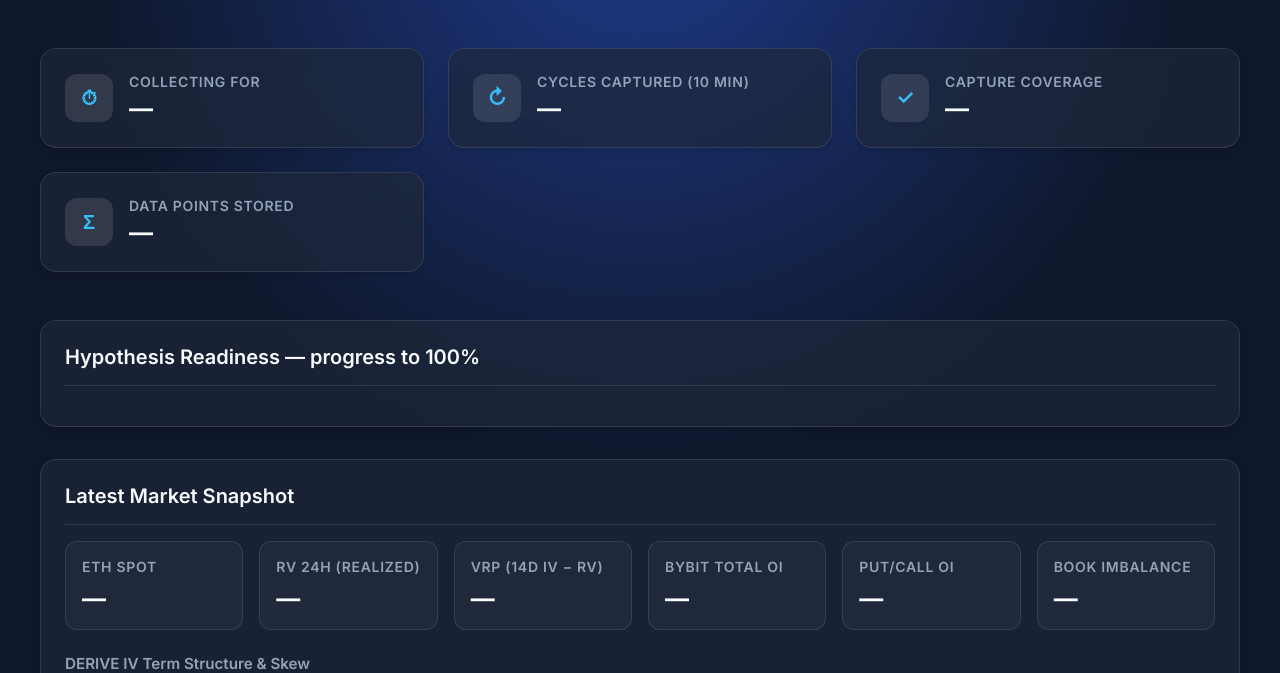
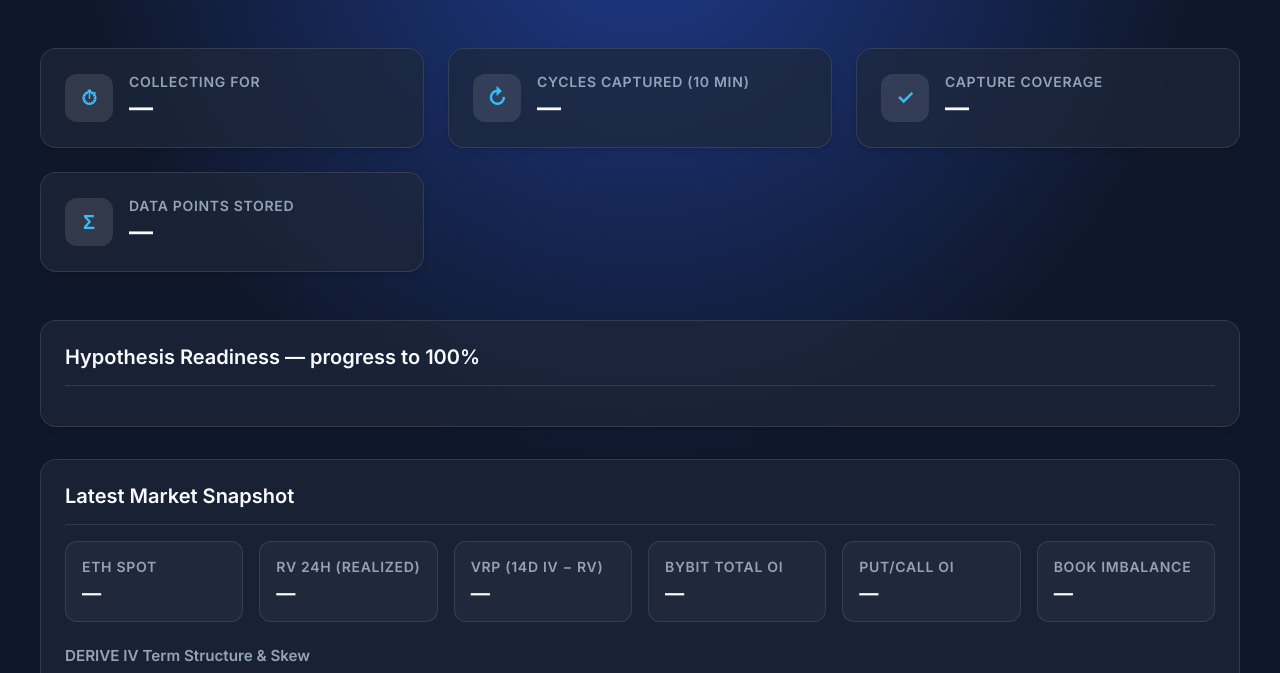
Before and after one commit to bandurkas/opt21, a FastAPI app: page / in a window 1280 px wide. Shown: the part 96-769 px from the top of the page. Run offline with FastAPI, Linux system fonts and the light colour scheme.

Commit message:
fix(dashboard): contain snapshot-card text; muted placeholder style
Long values (accumulating…, large counts) overflowed the snapshot cards: global
.value is 1.5rem with no wrapping. Add min-width:0 + overflow-wrap on flex
children, size .snap .value to 1.2rem, and render placeholders via a muted
italic .pending class. Verified headless at 1280px and 420px (worst case).

Co-Authored-By: Claude Opus 4.8 <noreply@anthropic.com>

```diff
--- a/dashboard/static/app.js
+++ b/dashboard/static/app.js
@@ -47,10 +47,12 @@ async function update() {
         // market snapshot
         const m = d.market;
         document.getElementById('spot').textContent = m.spot ? '$' + fmtInt(m.spot) : '—';
-        document.getElementById('rv').textContent = m.rv_24h != null ? m.rv_24h + '%' : 'accumulating…';
+        const rvEl = document.getElementById('rv');
+        if (m.rv_24h != null) { rvEl.textContent = m.rv_24h + '%'; rvEl.className = 'value'; }
+        else { rvEl.textContent = 'accumulating…'; rvEl.className = 'value pending'; }
         const vrpEl = document.getElementById('vrp');
         if (m.vrp != null) { vrpEl.textContent = (m.vrp >= 0 ? '+' : '') + m.vrp + ' pp'; vrpEl.className = 'value ' + pctClass(m.vrp); }
-        else { vrpEl.textContent = 'accumulating…'; vrpEl.className = 'value'; }
+        else { vrpEl.textContent = 'accumulating…'; vrpEl.className = 'value pending'; }
         document.getElementById('oi').textContent = fmtInt(m.bybit.total_oi);
         document.getElementById('pcr').textContent = m.bybit.pcr_oi ?? '—';
         const imbEl = document.getElementById('imb');
--- a/dashboard/static/style.css
+++ b/dashboard/static/style.css
@@ -112,6 +112,11 @@ h1 {
 .balance-info {
     display: flex;
     flex-direction: column;
+    min-width: 0;                 /* let text wrap instead of overflowing the card */
+}
+.balance-info .value {
+    overflow-wrap: anywhere;
+    line-height: 1.2;
 }
 
 .tables-section {
@@ -228,13 +233,31 @@ tr:hover td {
 
 /* Snapshot grid */
 .snapshot-grid {
-    display: grid; grid-template-columns: repeat(auto-fit, minmax(150px, 1fr));
+    display: grid; grid-template-columns: repeat(auto-fit, minmax(160px, 1fr));
     gap: 1rem; margin-bottom: 1.5rem;
 }
 .snap {
-    display: flex; flex-direction: column; gap: 0.3rem;
+    display: flex; flex-direction: column; gap: 0.35rem;
     padding: 1rem; border-radius: 12px; background: rgba(255,255,255,0.03);
     border: 1px solid var(--card-border);
+    min-width: 0;                 /* allow grid item to shrink below content width */
+}
+.snap .label {
+    overflow-wrap: anywhere;
+    line-height: 1.3;
+}
+.snap .value {
+    font-size: 1.2rem;
+    line-height: 1.2;
+    margin-top: 0;
+    overflow-wrap: anywhere;      /* break long tokens instead of overflowing */
+    word-break: break-word;
+}
+.snap .value.pending {            /* placeholder text ("accumulating…") reads as muted, not a metric */
+    font-size: 0.9rem;
+    font-weight: 500;
+    font-style: italic;
+    color: var(--text-secondary);
 }
 .sub-h {
     font-size: 0.95rem; font-weight: 600; color: var(--text-secondary);
```
